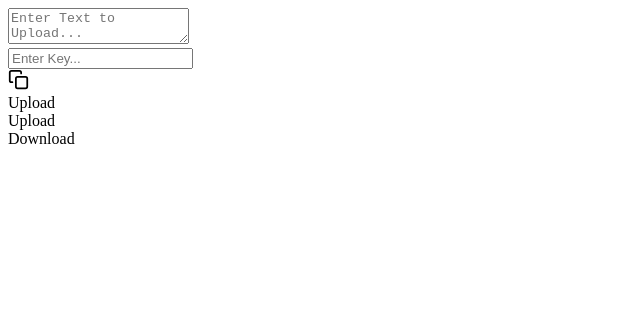
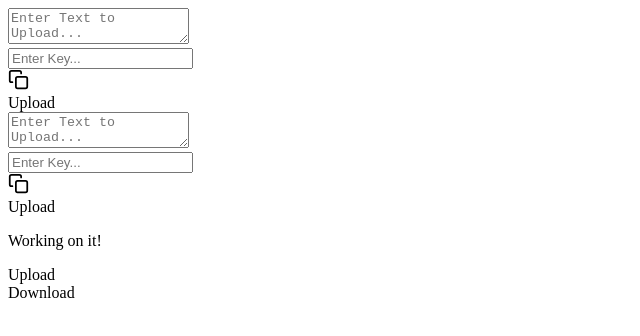
Before and after one commit to Petit-Development/Send, a Next.js app: page / in a window 1280 px wide. Shown: the top 336 px of the page, without its empty margins (0-640 px from the left). Built offline with nearby package versions, Linux system fonts and the light colour scheme.

Commit message:
Move files to components dir

```diff
--- /dev/null
+++ b/components/button.tsx
@@ -0,0 +1,17 @@
+interface ButtonProps {
+  text: string;
+  onClick?: () => void;
+}
+
+const Button: React.FC<ButtonProps> = ({ text, onClick }) => {
+  return (
+    <div
+      onClick={onClick}
+      className="transition-all duration-75 bg-petit-light-purple rounded-3xl px-7 py-3 mt-7 shadow-2xl hover:bg-petit-purple hover:shadow-none select-none"
+    >
+      {text}
+    </div>
+  );
+};
+
+export default Button;
--- /dev/null
+++ b/components/upload.tsx
@@ -0,0 +1,39 @@
+import { useState } from 'react';
+import { Copy } from 'react-feather';
+import Button from './button';
+
+export const Upload = () => {
+  const [text, setText] = useState('');
+  const [key, setKey] = useState('');
+
+  return (
+    <div className="z-0 flex flex-col justify-center items-center content-center bg-arrow-up h-full w-full bg-center bg-no-repeat bg-contain">
+      <div className="flex flex-col justify-center w-full items-center place-items-center">
+        <div className="flex justify-center w-96 h-40 bg-white rounded-2xl shadow-xl">
+          <textarea
+            className=" p-3 border-transparent focus:outline-none w-full h-10/12 bg-transparent resize-none"
+            placeholder="Enter Text to Upload..."
+            onChange={(change) => setText(change.target.value)}
+          />
+        </div>
+
+        <div className="flex mt-10 justify-start w-96 h-10 bg-white rounded-2xl shadow-xl">
+          <input
+            className="flex-none p-3 border-transparent focus:outline-none w-11/12 h-10/12 bg-transparent resize-none"
+            placeholder="Enter Key..."
+            onChange={(change) => setKey(change.target.value)}
+          />
+          <div
+            onClick={() => navigator.clipboard.writeText(key)}
+            className="flex items-center bg-petit-grey justify-center w-full text-center rounded-r-2xl"
+          >
+            <Copy size="21" />
+          </div>
+        </div>
+        <Button text="Upload" onClick={() => console.log({ text, key })} />
+      </div>
+    </div>
+  );
+};
+
+export default Upload;
--- a/pages/index.tsx
+++ b/pages/index.tsx
@@ -1,6 +1,7 @@
 import Head from 'next/head';
 import { useState } from 'react';
 import { Copy } from 'react-feather';
+import Upload from '../components/upload';
 
 export default function Home() {
   const [selected, setSelected] = useState('upload');
@@ -14,7 +15,23 @@ export default function Home() {
       <main>
         <div className="bg-petit-purple w-screen h-screen">
           <div className="flex flex-col h-full">
-            <Upload />
+            <div
+              className={`h-full ${
+                selected === 'download' ? 'hidden' : 'visible'
+              }`}
+            >
+              <Upload />
+            </div>
+            <div
+              className={`h-full ${
+                selected === 'upload' ? 'hidden' : 'visible'
+              }`}
+            >
+              <Upload />
+            </div>
+            <p className={`${selected === 'upload' ? 'hidden' : ''}`}>
+              Working on it!
+            </p>
             <div className="flex justify-around">
               <TabButton
                 onClick={() => setSelected('upload')}
@@ -57,39 +74,6 @@ const TabButton: React.FC<TabButtonProps> = ({
   );
 };
 
-const Upload = () => {
-  const [text, setText] = useState('');
-  const [key, setKey] = useState('');
-
-  return (
-    <div className="z-0 flex flex-col justify-center items-center content-center bg-arrow-up h-full w-full bg-center bg-no-repeat bg-contain">
-      <div className="flex flex-col justify-center w-full items-center place-items-center">
-        <div className="flex justify-center w-96 h-40 bg-white rounded-2xl shadow-xl">
-          <textarea
-            className=" p-3 border-transparent focus:outline-none w-full h-10/12 bg-transparent resize-none"
-            placeholder="Enter Text to Upload..."
-            onChange={(change) => setText(change.target.value)}
-          />
-        </div>
-
-        <div className="flex mt-10 justify-start w-96 h-10 bg-white rounded-2xl shadow-xl">
-          <input
-            className="flex-none p-3 border-transparent focus:outline-none w-11/12 h-10/12 bg-transparent resize-none"
-            placeholder="Enter Key..."
-            onChange={(change) => setKey(change.target.value)}
-          />
-          <div
-            onClick={() => navigator.clipboard.writeText(key)}
-            className="flex items-center bg-petit-grey justify-center w-full text-center rounded-r-2xl"
-          >
-            <Copy size="21" />
-          </div>
-        </div>
-        <Button text="Upload" onClick={() => console.log({ text, key })} />
-      </div>
-    </div>
-  );
-};
 
 interface ButtonProps {
   text: string;
```
